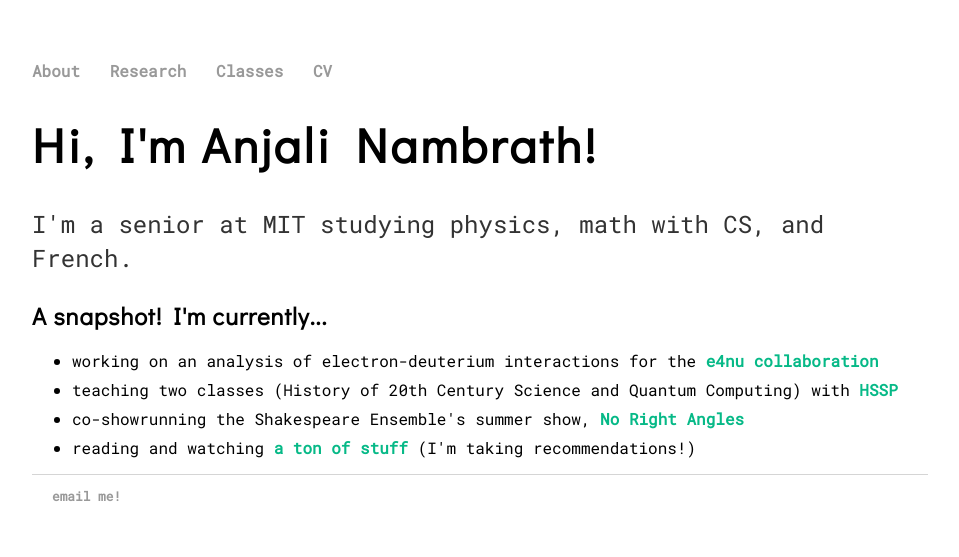
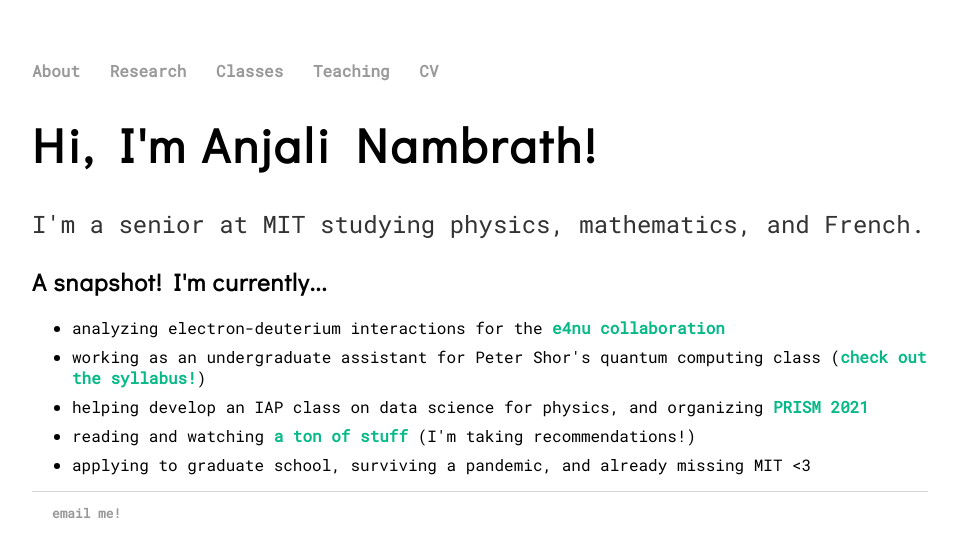
Before and after one commit to nambrath/nambrath.github.io, a Jekyll site: the page built from index.html, in a window 1280 px wide. Shown: the top 557 px of the page, without its empty margins (160-1119 px from the left). Built offline with Jekyll 4.4.1, drawn with Linux system fonts in a browser that asks for light colours.

Commit message:
added teaching section, updated snapshot and research

```diff
--- a/_layouts/default.html
+++ b/_layouts/default.html
@@ -21,7 +21,8 @@
         		<li><a href="/" class='nav' >About</a></li>
 	        	<li><a href="/research/" class='nav'>Research</a>
 				<li><a href="/classes/" class='nav'>Classes</a></li>
-        		<li><a href="/stuff/CV.pdf" class='nav'>CV</a></li>
+	        	<li><a href="/teaching/" class='nav'>Teaching</a>
+					<li><a href="/stuff/CV.pdf" class='nav'>CV</a></li>
     		</ul>
 		</nav>
 		<div class="container">
--- a/css/main.css
+++ b/css/main.css
@@ -3,7 +3,8 @@
 
 body {
     margin: 60px auto;
-    width: 70%;
+	width: 70%;
+	font-family:'Roboto Mono', 'Sans-Serif';
 }
 nav ul, footer ul {
     font-family:'Roboto Mono', 'Sans-Serif';
--- a/index.html
+++ b/index.html
@@ -4,15 +4,17 @@
 ---
 <div class="blurb">
 	<h1>Hi, I'm Anjali Nambrath!</h1>
-	<p class="sub">I'm a senior at MIT studying physics, math with CS, and French.</p>
+	<p class="sub">I'm a senior at MIT studying physics, mathematics, and French.</p>
 
 	<h2> A snapshot! I'm currently... </h2>
 	<div class="snapshot">
 		<ul>
-			<li> working on an analysis of electron-deuterium interactions for the <a href='https://www.hen-lab.com/research-neutrino'>e4nu collaboration</a> </li>
-			<li> teaching two classes (History of 20th Century Science and Quantum Computing) with <a href='https://esp.mit.edu/learn/HSSP/index.html'>HSSP</a> </li>
-			<li> co-showrunning the Shakespeare Ensemble's summer show, <a href='https://ensemble.mit.edu/shows/show.php?season=2020U'>No Right Angles</a> </li>
+			<li> analyzing electron-deuterium interactions for the <a href='https://www.hen-lab.com/research-neutrino'>e4nu collaboration</a> </li>
+			<li> working as an undergraduate assistant for Peter Shor's quantum computing class (<a href="http://math.mit.edu/~shor/Course-Info-435.pdf">check out the syllabus!</a>) </li>
+			<li> helping develop an IAP class on data science for physics, and organizing <a href="https://sites.google.com/view/mitprism2020/home">PRISM 2021</a> </li>
 			<li> reading and watching <a href='https://docs.google.com/document/d/1GPP7JUexdlLXJn-BeL4fRgRqRxN_udLn0hH3LZWO7_g/edit?usp=sharing'>a ton of stuff</a> (I'm taking recommendations!)</li>
+			<li> applying to graduate school, surviving a pandemic, and already missing MIT <3 </li>
 		</ul>
 	</div>
-</div><!-- /.blurb -->
+</div>
+<!-- /.blurb -->
--- a/research/index.html
+++ b/research/index.html
@@ -15,6 +15,7 @@
 			Papers and posters:
 			<ul>
 				<li> Electron Beam Energy Reconstruction for Neutrino Oscillation Measurements <br><span class='loc'>(in preparation)</span></li>
+				<li> <a href="http://meetings.aps.org/Meeting/DNP20/Session/MM.4">Benchmarking neutrino energy reconstruction methods using electron-deuterium scattering data</a> <br><span class='loc'> 2020 APS DNP yearly meeting, and MIT PRISM 2020 </span></li>
 				<li> <a href="/stuff/fnal_suli.pdf">Studying the use of e- data for DUNE energy reconstruction</a> <br><span class='loc'>Fermilab SULI poster session (2019)</span> </li>
 			</ul>
 		</p>
@@ -33,7 +34,7 @@
 		<p class="para">
 			Papers and posters:
 			<ul>
-				<li> <a href='https://arxiv.org/abs/2004.10339'>The CLAS12 Backward Angle Neutron Detector</a> <br><span class='loc'>(submitted)</span> </li>
+				<li> <a href='https://www.sciencedirect.com/science/article/pii/S0168900220307531'>The CLAS12 Backward Angle Neutron Detector</a> <br><span class='loc'>Nuclear Instruments and Methods</span> </li>
 				<li> <a href='https://www.sciencedirect.com/science/article/pii/S0168900220305738'>Laser Calibration System for Time of Flight Scintillator Arrays</a> <br><span class='loc'>Nuclear Instruments and Methods</span> </li>
 				<li> <a href="/stuff/poster.PNG">Testing and constructing BAND, a backward angle neutron detector</a> <br><span class='loc'>2018 APS DNP yearly meeting</span></li>
 			</ul>
```
Also changed, not shown: other parts of research/index.html (+1 -1 lines), classes/index.html (+8 -0 lines), teaching/index.html (added, +72 -0 lines), 3 other files.
